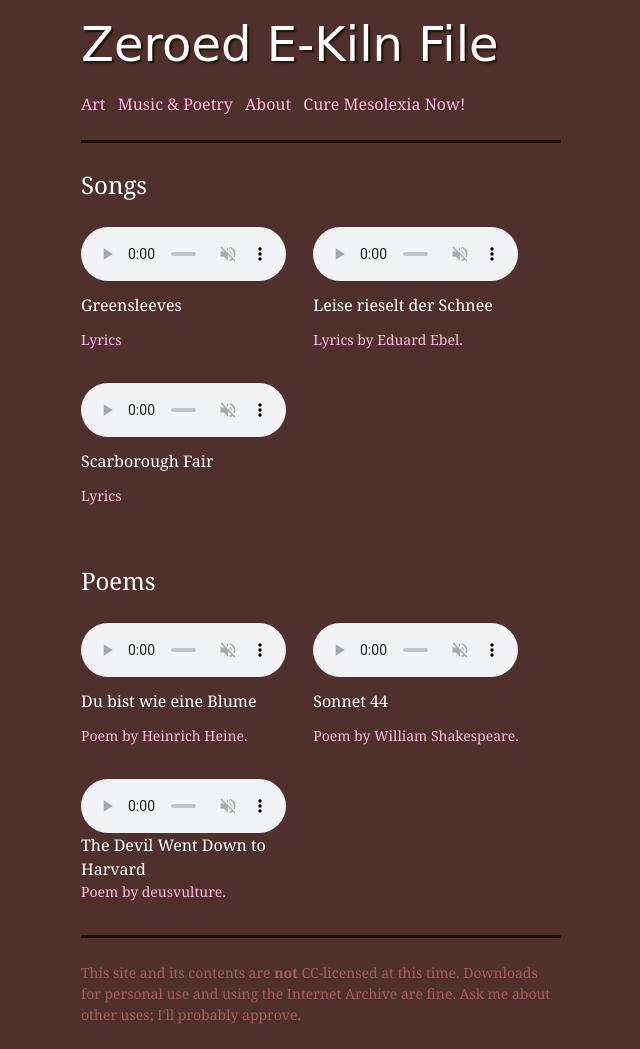
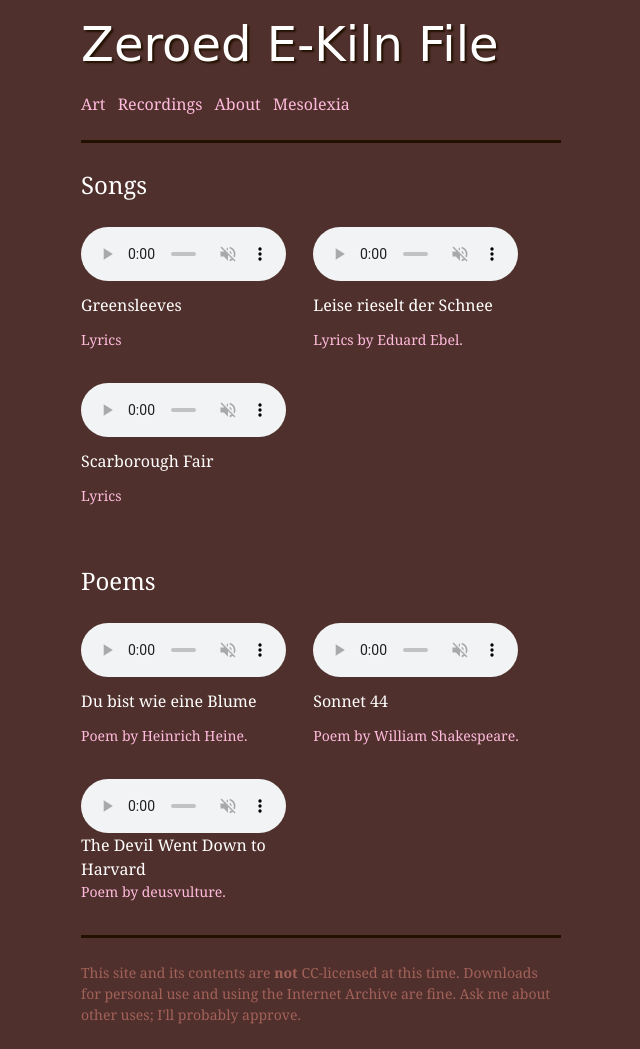
Before and after one commit to ilzolende/ilzolende.github.io, a Jekyll site: the page built from recordings.html, in a window 1280 px wide, cut to the strip 104-1153 px from the top of the page. Shown: the whole strip, without its empty margins (319-959 px from the left). Built offline with Jekyll 4.4.1, drawn with Linux system fonts in a browser that asks for light colours; some web fonts are replaced.

Commit message:
title shortening

```diff
--- a/_includes/header.html
+++ b/_includes/header.html
@@ -4,7 +4,9 @@
     <ul>
       {% assign sorted_pages = site.pages | sort: "ordering_priority" %}
       {% for my_page in sorted_pages %}
-        {% if my_page.title %}
+        {% if my_page.short_title %}
+        <li><a class="page-link" href="{{ my_page.url | prepend: site.baseurl }}">{{ my_page.short_title }}</a></li>
+        {% elsif my_page.title %}
         <li><a class="page-link" href="{{ my_page.url | prepend: site.baseurl }}">{{ my_page.title }}</a></li>
         {% endif %}
       {% endfor %}
--- a/recordings.html
+++ b/recordings.html
@@ -1,7 +1,6 @@
 ---
 layout: default
-title: Music & Poetry
-short_title: Recordings
+title: Recordings
 permalink: /recordings/
 ordering_priority: 5
 ---
```
